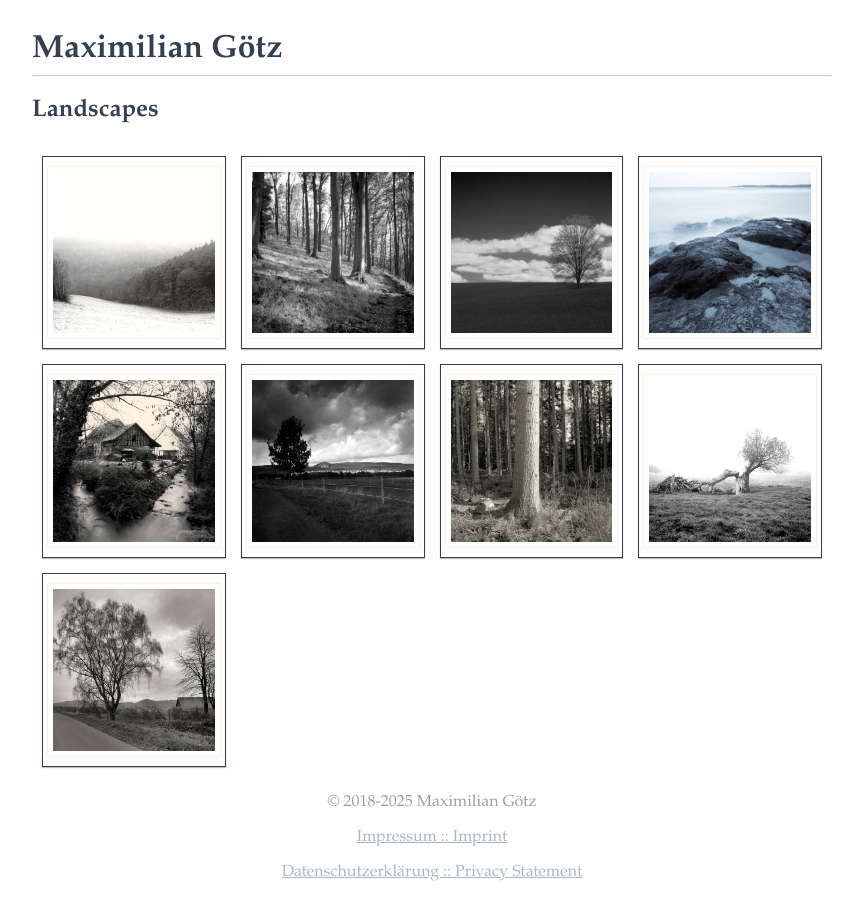
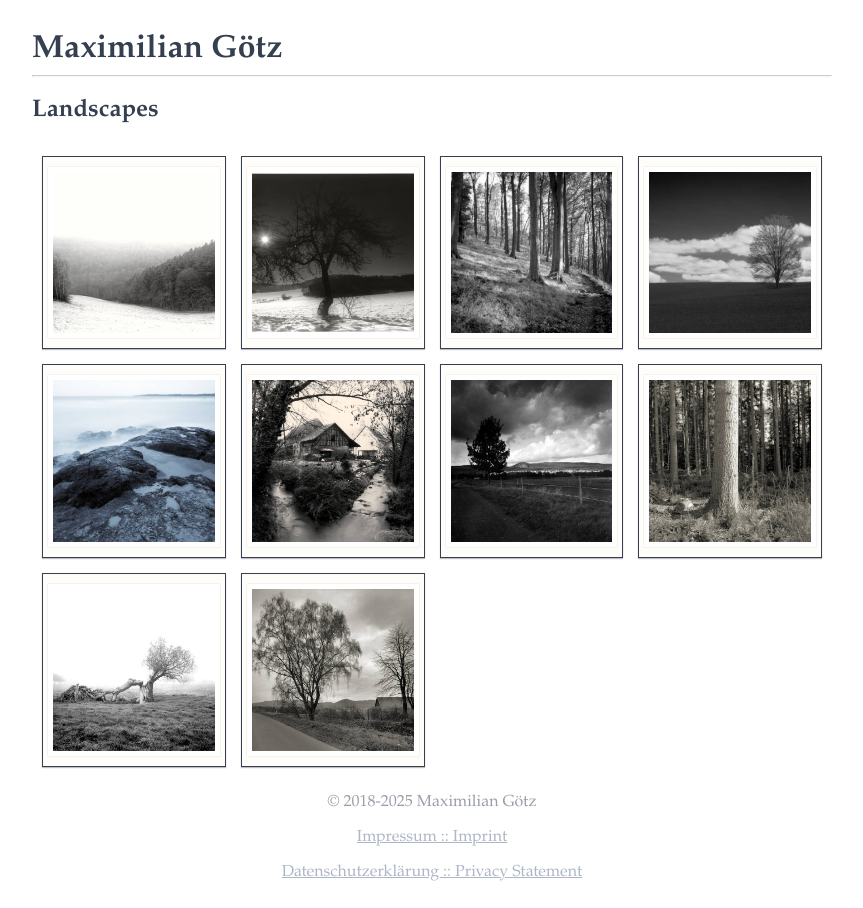
Before and after one commit to ImMaax/immaax.github.io, a Jekyll site: the page built from albums/landscapes.html, in a window 1280 px wide. Shown: the whole page, without its empty margins (208-1071 px from the left). Built offline with Jekyll 4.4.1, drawn with Linux system fonts in a browser that asks for light colours.

```diff
--- a/albums/landscapes.html
+++ b/albums/landscapes.html
@@ -7,6 +7,10 @@ photos:
     title: Rodenberg Alm
     file: rodenberg-alm.jpg
     details: "Print on 18x24cm RC paper from a 4x5 negative"
+  -
+    title: Cold Winter Day
+    file: cold-winter-day.jpg
+    details: "Print on 18x24cm RC paper from a 6x7cm negative"
   -
     title: Between The Trees
     file: between-the-trees.jpg
--- a/index.html
+++ b/index.html
@@ -3,12 +3,12 @@ layout: default
 title: Home
 description: Welcome to the homepage of Maximilian Götz
 gallery:
+  - cold-winter-day.jpg
   - deterioration.jpg
   - rodenberg-alm.jpg
   - locked-lithed.jpg
   - old-world.jpg
   - violator.jpg
-  - between-the-trees.jpg
 albums:
   -
     title: Flora
```
Also changed, not shown: assets/img/photos/cold-winter-day.jpg (added).
